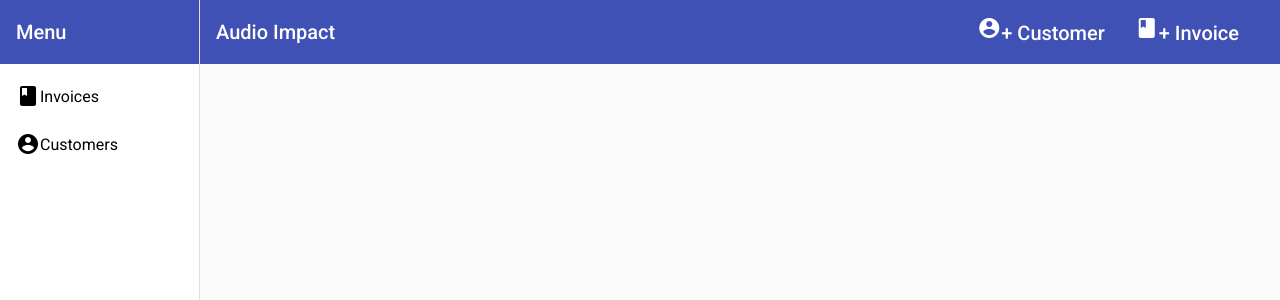
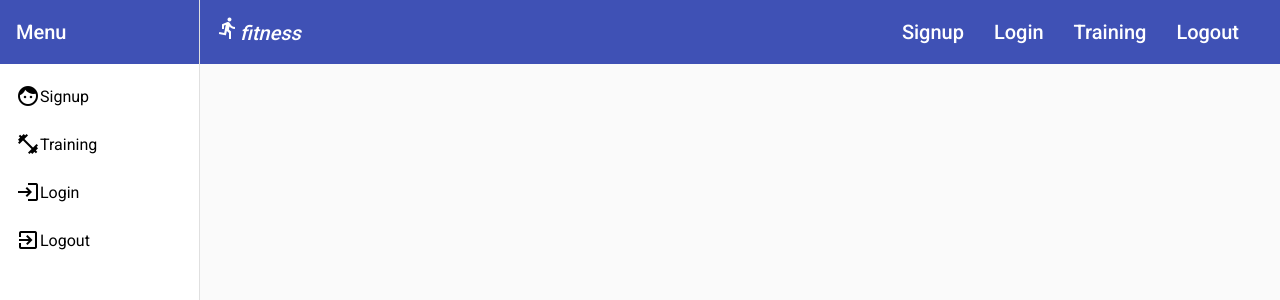
Before and after one commit to FoxGeoff/my-fitness-rev2, an Angular app: page / in a window 1280 px wide. Shown: the top 300 px of the page. Built offline with nearby package versions, Linux system fonts and the light colour scheme.

Commit message:
Update nav items

```diff
--- a/src/app/ui/nav/nav.component.html
+++ b/src/app/ui/nav/nav.component.html
@@ -9,12 +9,13 @@
   >
     <mat-toolbar color="primary">Menu</mat-toolbar>
     <mat-nav-list>
-      <a mat-list-item routerLink="/invoices"
-        ><mat-icon>book</mat-icon>Invoices</a
+      <a mat-list-item routerLink="/signup"><mat-icon>face</mat-icon>Signup</a>
+      <a mat-list-item routerLink="/training"
+        ><mat-icon>fitness_center</mat-icon>Training</a
       >
-      <a mat-list-item routerLink="/customers"
-        ><mat-icon>account_circle</mat-icon>Customers</a
-      >
+      <a mat-list-item routerLink="/login"><mat-icon>login</mat-icon>Login</a>
+      <a mat-list-item routerLink="/login" (click)="logout()"><mat-icon>exit_to_app</mat-icon>Logout</a>
+
     </mat-nav-list>
   </mat-sidenav>
   <mat-sidenav-content>
@@ -28,14 +29,20 @@
       >
         <mat-icon aria-label="Side nav toggle icon">menu</mat-icon>
       </button>
-      <span>Audio Impact</span>
+      <span><mat-icon>directions_run</mat-icon><i>fitness</i></span>
       <span class="spacer"></span>
       <span>
-        <a class="bg-color" routerLink="/customers/add-customer">
-          <mat-icon>account_circle</mat-icon>+ Customer
+        <a class="bg-color" routerLink="/signup">
+          Signup
         </a>
-        <a class="bg-color" routerLink="/invoices/add-invoice">
-          <mat-icon>book</mat-icon>+ Invoice
+        <a class="bg-color" routerLink="/login">
+          Login
+        </a>
+        <a class="bg-color" routerLink="/training">
+          Training
+        </a>
+        <a class="bg-color" routerLink="/login" (click)="logout()">
+          Logout
         </a>
       </span>
     </mat-toolbar>
--- a/src/app/ui/nav/nav.component.ts
+++ b/src/app/ui/nav/nav.component.ts
@@ -17,4 +17,8 @@ export class NavComponent {
 
   constructor(private breakpointObserver: BreakpointObserver) { }
 
+  logout() {
+
+  }
+
 }
```
Also changed, not shown: 1 other file (tests, documents, lock files or other folders).
